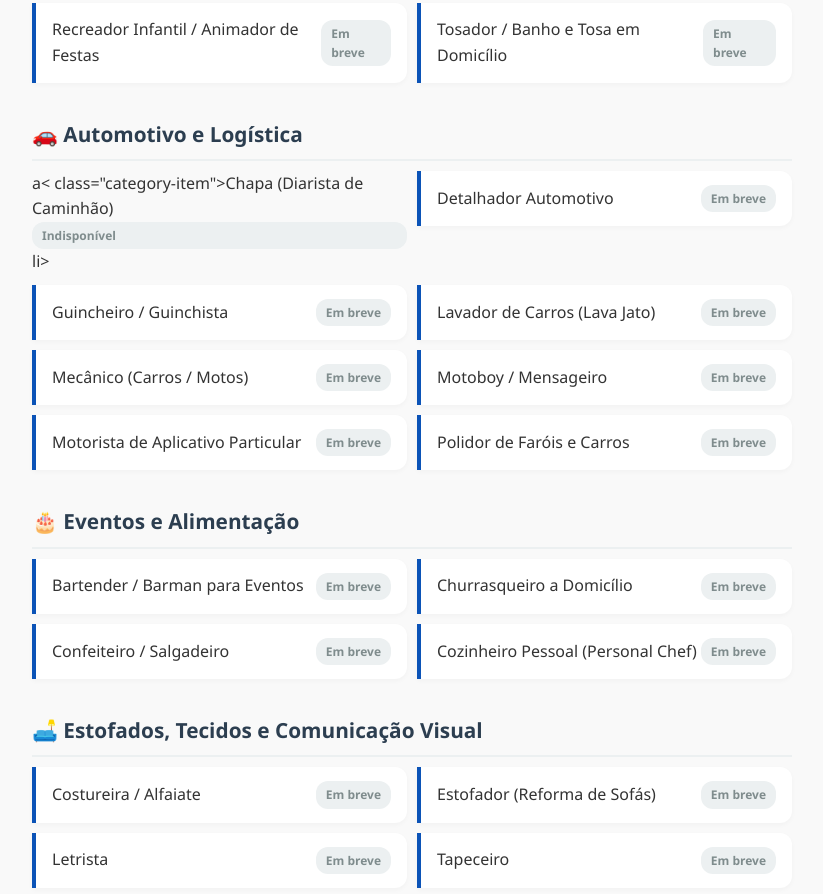
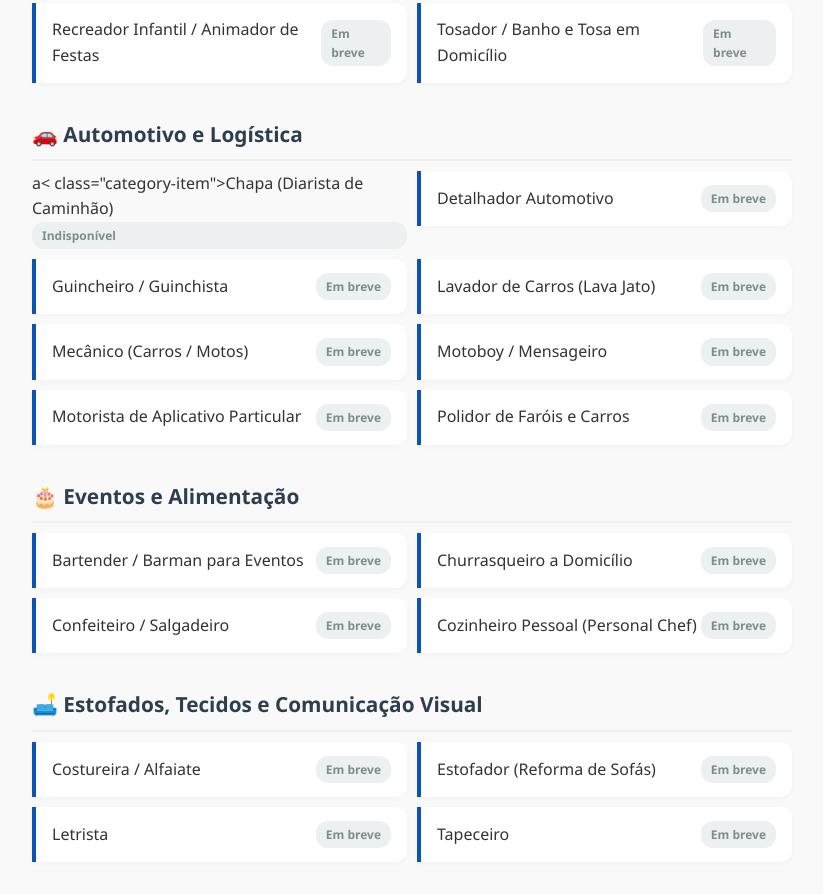
Before and after one commit to escolateologicavance-debug/Aut-nomo.F-cil-1.0, a website: page profissionais.html in a window 1280 px wide. Shown: the part 2724-3618 px from the top of the page, without its empty margins (228-1051 px from the left). Drawn offline with Linux system fonts and the light colour scheme; no server answers.

Commit message:
Fix HTML structure for category item list

```diff
--- a/profissionais.html
+++ b/profissionais.html
@@ -331,7 +331,7 @@ font-size: 8px;
 <div class="grupo-categoria">
 <h2 class="section-title">🚗 Automotivo e Logística</h2>
 <ul class="category-list">
-<li>a< class="category-item"><span>Chapa (Diarista de Caminhão)</span><span class="badge" data-profissao="Chapa">Indisponível</span></a></class>li>
+<li>a< class="category-item"><span>Chapa (Diarista de Caminhão)</span><span class="badge" data-profissao="Chapa">Indisponível</span></a></li>
 <li><a class="category-item"><span>Detalhador Automotivo</span><span class="badge" data-profissao="Detalhador Automotivo">Em breve</span></a></li>
 <li><a class="category-item"><span>Guincheiro / Guinchista</span><span class="badge" data-profissao="Guincheiro / Guinchista">Em breve</span></a></li>
 <li><a class="category-item"><span>Lavador de Carros (Lava Jato)</span><span class="badge" data-profissao="Lavador de Carros (Lava Jato)">Em breve</span></a></li>
```
